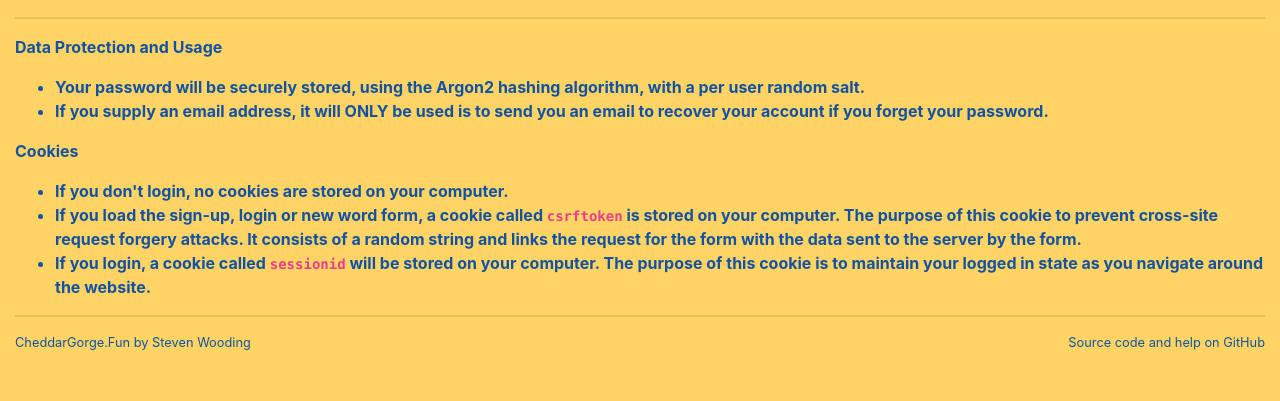
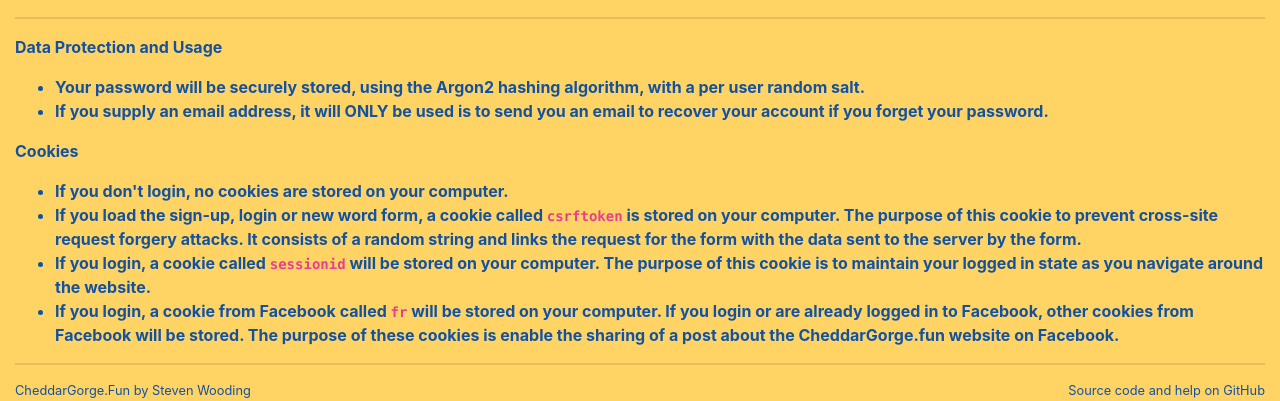
Before and after one commit to SteveWooding/cheddar-gorge, a Django app: page /signup/ in a window 1280 px wide. Shown: the part 769-1170 px from the top of the page. Before the commit the page ends 1119 px from the top, so only its background shows below. Run offline with Django 3.2, Linux system fonts and the light colour scheme; some libraries are stand-ins or nearby versions; some web fonts are replaced.

Commit message:
feat: Add note about Facebook cookies

```diff
--- a/cheddargorge/templates/registration/signup.html
+++ b/cheddargorge/templates/registration/signup.html
@@ -43,5 +43,12 @@
     computer. The purpose of this cookie is to maintain your logged in state as
     you navigate around the website.
   </li>
+  <li>
+      If you login, a cookie from Facebook called <code>fr</code> will be
+      stored on your computer. If you login or are already logged in to
+      Facebook, other cookies from Facebook will be stored. The purpose of
+      these cookies is enable the sharing of a post about the CheddarGorge.fun
+      website on Facebook.
+    </li>
 </ul>
 {% endblock content %}
```
